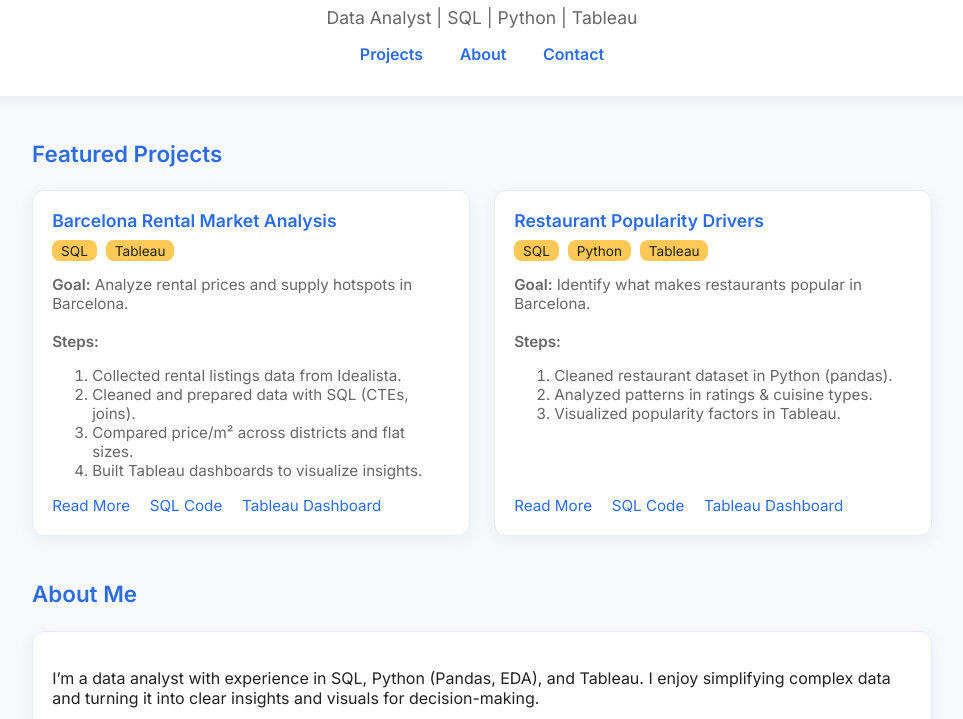
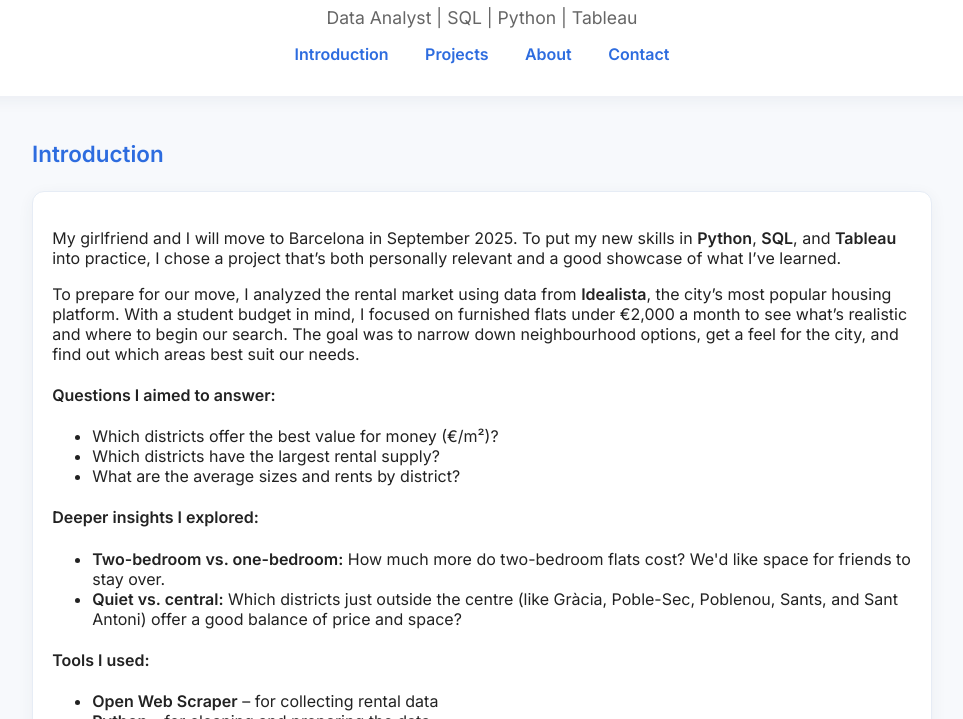
Before and after one commit to sjoerd-verhagen/portfolio, a plain HTML site: page index.html in a window 1280 px wide. Shown: the part 81-800 px from the top of the page, without its empty margins (158-1121 px from the left). Drawn offline with Linux system fonts and the light colour scheme.

Commit message:
Update index.html

```diff
--- a/index.html
+++ b/index.html
@@ -121,7 +121,7 @@
       text-decoration: underline;
       color: var(--accent);
     }
-    .about, .contact {
+    .about, .contact, .intro {
       background: var(--card-bg);
       border-radius: var(--radius);
       box-shadow: var(--shadow);
@@ -130,6 +130,7 @@
       margin: 1.5em 0;
       color: var(--text);
     }
+    ul { margin-top: 0.5em; margin-bottom: 1em; }
     @media (max-width: 600px) {
       header h1 { font-size: 1.5rem; }
       main { padding: 0 0.5em; }
@@ -141,6 +142,7 @@
     <h1>Sjoerd Verhagen</h1>
     <p>Data Analyst | SQL | Python | Tableau</p>
     <nav>
+      <a href="#intro">Introduction</a>
       <a href="#projects">Projects</a>
       <a href="#about">About</a>
       <a href="#contact">Contact</a>
@@ -148,6 +150,38 @@
   </header>
 
   <main>
+    <!-- INTRODUCTION -->
+    <section id="intro">
+      <div class="section-title">Introduction</div>
+      <div class="intro">
+        <p>My girlfriend and I will move to Barcelona in September 2025. To put my new skills in <strong>Python</strong>, <strong>SQL</strong>, and <strong>Tableau</strong> into practice, I chose a project that’s both personally relevant and a good showcase of what I’ve learned.</p>
+
+        <p>To prepare for our move, I analyzed the rental market using data from <strong>Idealista</strong>, the city’s most popular housing platform. With a student budget in mind, I focused on furnished flats under €2,000 a month to see what’s realistic and where to begin our search. The goal was to narrow down neighbourhood options, get a feel for the city, and find out which areas best suit our needs.</p>
+
+        <h4>Questions I aimed to answer:</h4>
+        <ul>
+          <li>Which districts offer the best value for money (€/m²)?</li>
+          <li>Which districts have the largest rental supply?</li>
+          <li>What are the average sizes and rents by district?</li>
+        </ul>
+
+        <h4>Deeper insights I explored:</h4>
+        <ul>
+          <li><strong>Two-bedroom vs. one-bedroom:</strong> How much more do two-bedroom flats cost? We'd like space for friends to stay over.</li>
+          <li><strong>Quiet vs. central:</strong> Which districts just outside the centre (like Gràcia, Poble-Sec, Poblenou, Sants, and Sant Antoni) offer a good balance of price and space?</li>
+        </ul>
+
+        <h4>Tools I used:</h4>
+        <ul>
+          <li><strong>Open Web Scraper</strong> – for collecting rental data</li>
+          <li><strong>Python</strong> – for cleaning and preparing the data</li>
+          <li><strong>Open Geo Code</strong> – for mapping coordinates</li>
+          <li><strong>SQL</strong> – for queries and aggregations</li>
+          <li><strong>Tableau</strong> – for creating clear visual insights</li>
+        </ul>
+      </div>
+    </section>
+
     <!-- PROJECTS -->
     <section id="projects">
       <div class="section-title">Featured Projects</div>
@@ -163,14 +197,6 @@
             </div>
             <div class="project-description">
               <strong>Goal:</strong> Analyze rental prices and supply hotspots in Barcelona.
-              <br><br>
-              <strong>Steps:</strong>
-              <ol>
-                <li>Collected rental listings data from Idealista.</li>
-                <li>Cleaned and prepared data with SQL (CTEs, joins).</li>
-                <li>Compared price/m² across districts and flat sizes.</li>
-                <li>Built Tableau dashboards to visualize insights.</li>
-              </ol>
             </div>
           </div>
           <div class="project-links">
@@ -191,13 +217,6 @@
             </div>
             <div class="project-description">
               <strong>Goal:</strong> Identify what makes restaurants popular in Barcelona.
-              <br><br>
-              <strong>Steps:</strong>
-              <ol>
-                <li>Cleaned restaurant dataset in Python (pandas).</li>
-                <li>Analyzed patterns in ratings & cuisine types.</li>
-                <li>Visualized popularity factors in Tableau.</li>
-              </ol>
             </div>
           </div>
           <div class="project-links">
```
